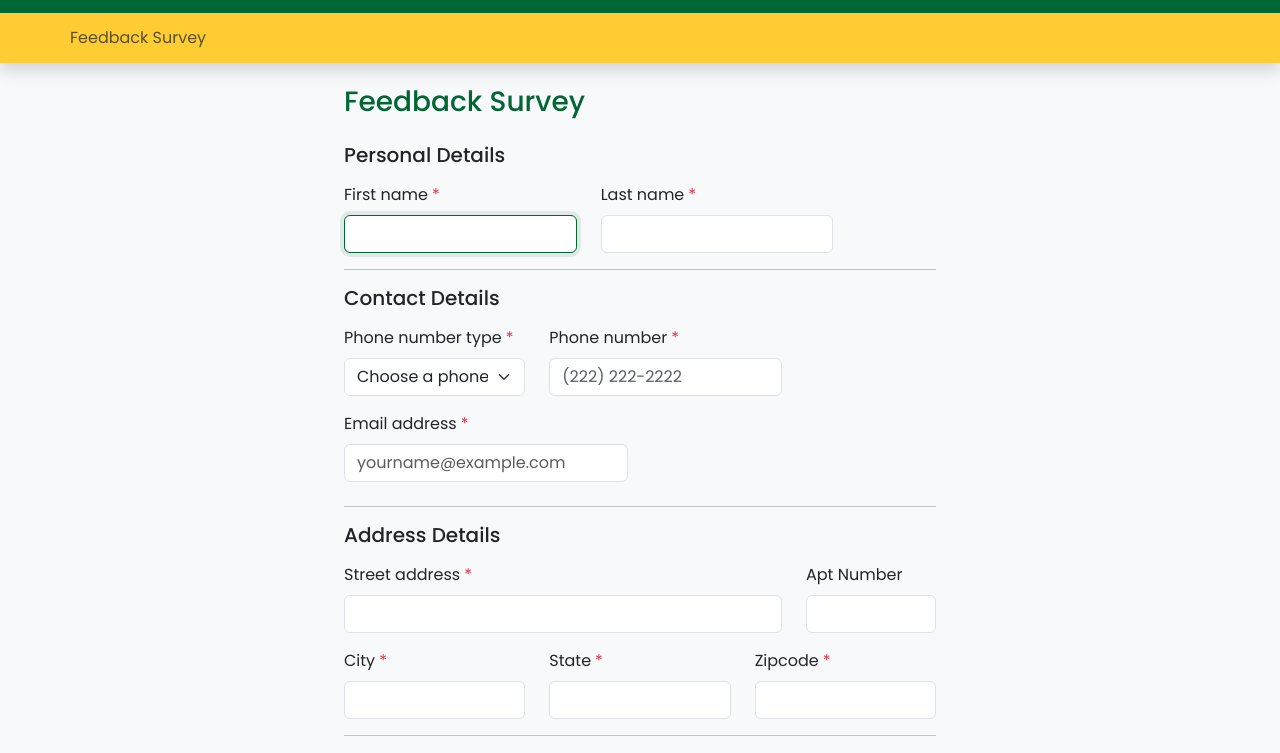
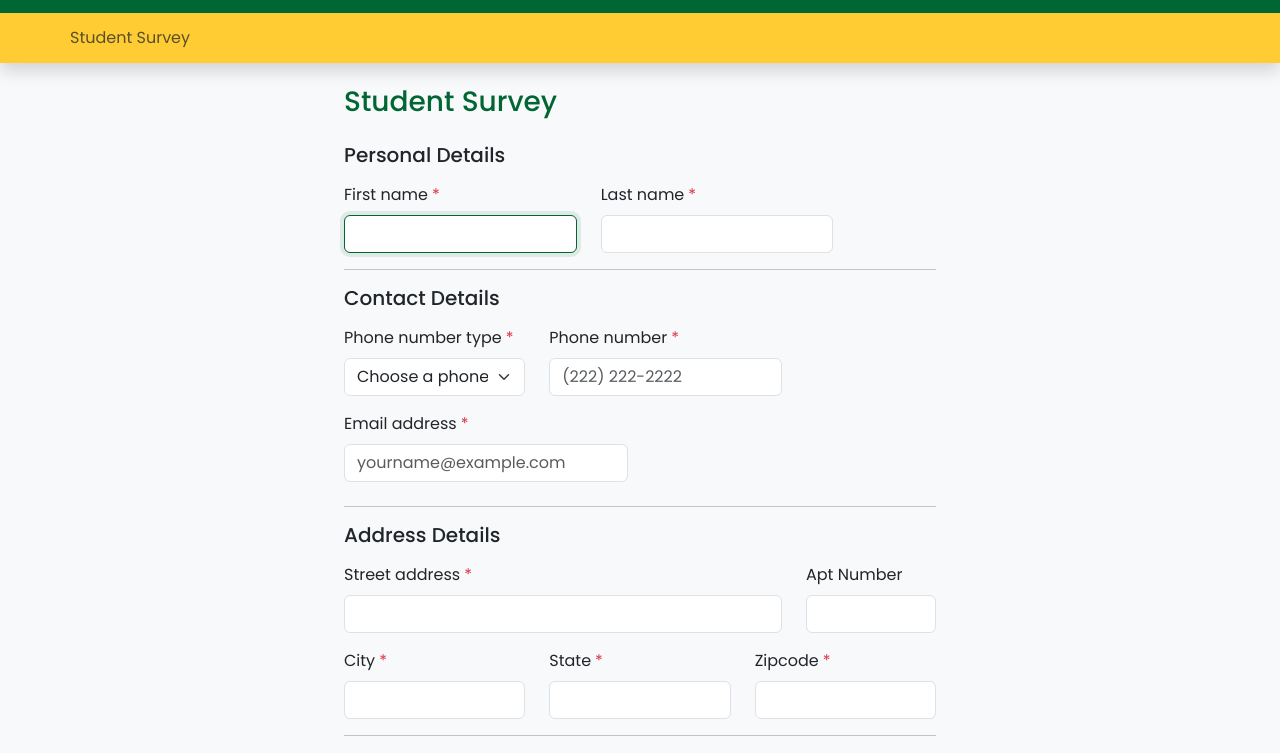
Before and after one commit to SaiAbhinav/swe645-student-survey, a plain HTML site: page index.html in a window 1280 px wide. Shown: the part 37-790 px from the top of the page. Drawn offline with nearby package versions, Linux system fonts and the light colour scheme.

Commit message:
modified heading

```diff
--- a/index.html
+++ b/index.html
@@ -42,7 +42,7 @@
             <ol class="breadcrumb py-2 m-0">
               <!-- <li class="breadcrumb-item"><a
                   href="http://svasepal-swe645-sp2024-hw1.s3-website-us-east-1.amazonaws.com">Home</a></li> -->
-              <li class="breadcrumb-item active" aria-current="page">Feedback Survey</li>
+              <li class="breadcrumb-item active" aria-current="page">Student Survey</li>
             </ol>
           </nav>
         </div>
@@ -51,7 +51,7 @@
 
     <!-- Main Content Section -->
     <main class="col-md-6 col-12 mx-auto px-4">
-      <h3 class="mt-4 mb-4">Feedback Survey</h3>
+      <h3 class="mt-4 mb-4">Student Survey</h3>
       <!-- Survey Form -->
       <form autocomplete="on" class="mb-5 survey-form needs-validation" novalidate>
         <!-- Personal Details -->
```
